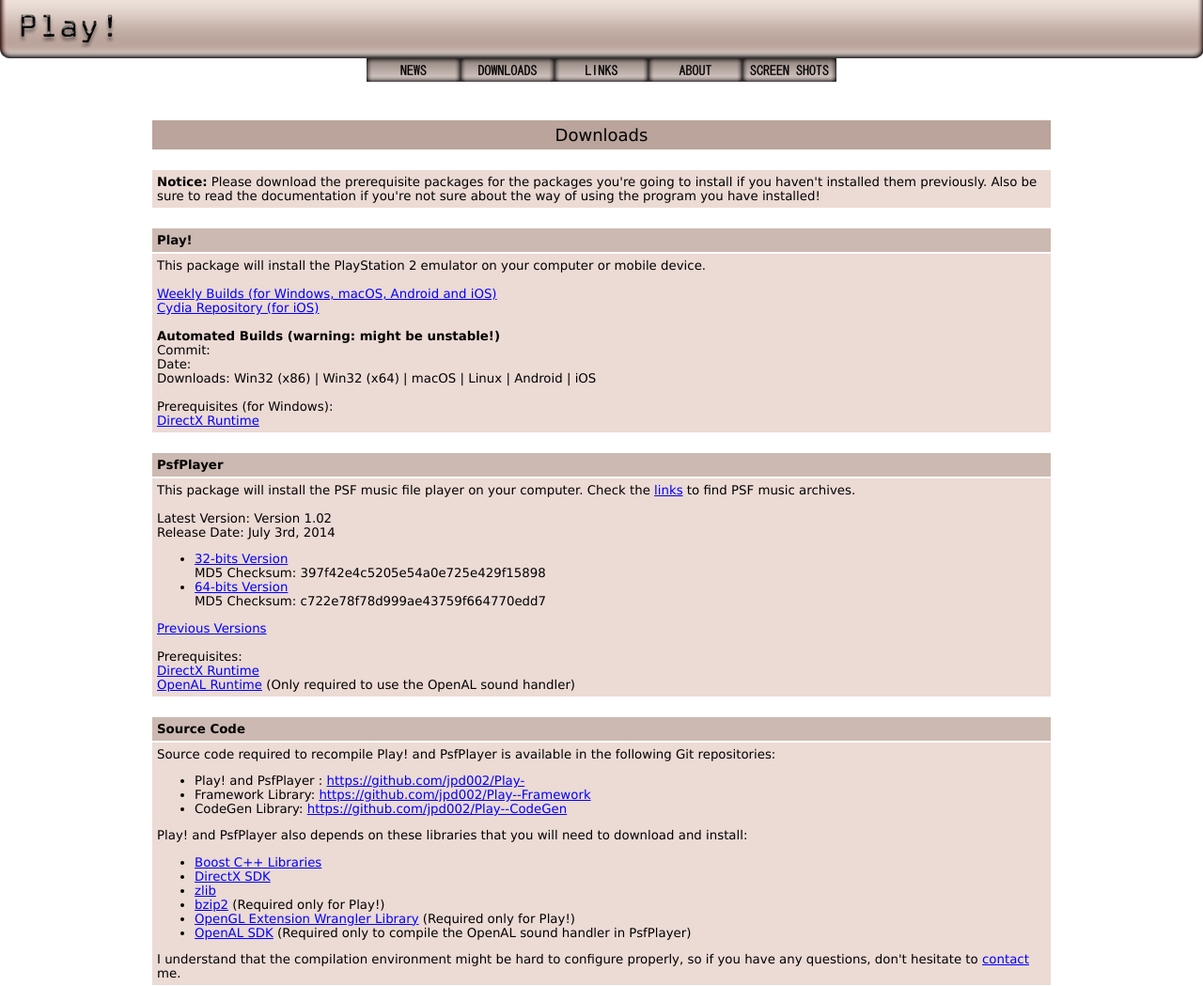
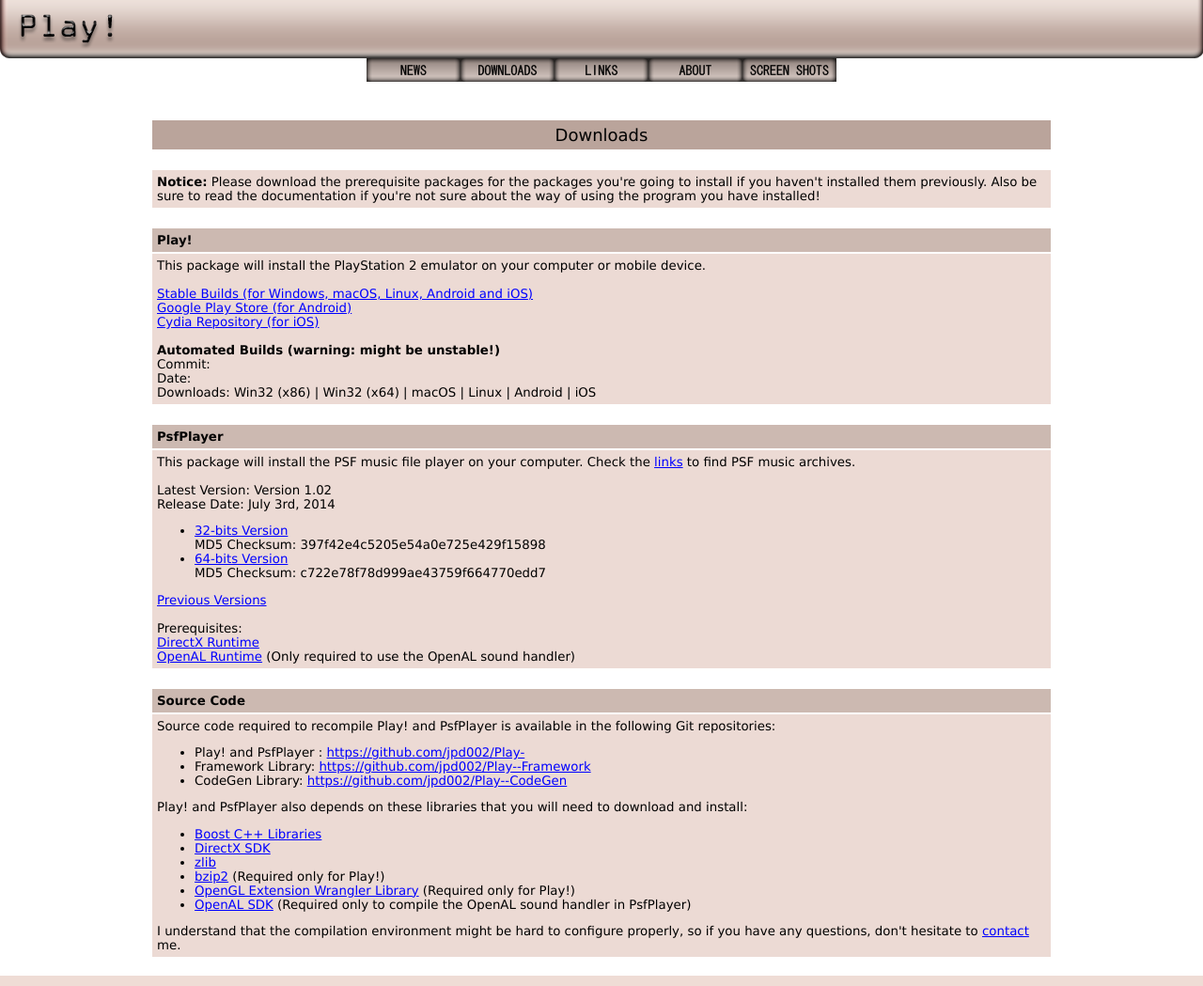
Before and after one commit to jpd002/PlayWebSite, a PHP site: page /downloads.php in a window 1280 px wide. Shown: the top 1049 px of the page at 94% size. Run offline with PHP 8.4, Linux system fonts and the light colour scheme.

Commit message:
Update Downloads section.
Remove weekly builds and add Google Play Store link.

```diff
--- a/downloads.php
+++ b/downloads.php
@@ -113,7 +113,9 @@ include("config.php");
 						<br />
 						<br />
 
-						<a href="./downloads/play/weekly/">Weekly Builds (for Windows, macOS, Android and iOS)</a>
+						<a href="./downloads/play/stable/">Stable Builds (for Windows, macOS, Linux, Android and iOS)</a>
+						<br />
+						<a href="https://play.google.com/store/apps/details?id=com.virtualapplications.play">Google Play Store (for Android)</a>
 						<br />
 						<a href="http://cydia.purei.org">Cydia Repository (for iOS)</a>
 						<br />
@@ -129,12 +131,6 @@ include("config.php");
 						<div>
 							Downloads: <a id="build-download-win32x86">Win32 (x86)</a> | <a id="build-download-win32x64">Win32 (x64)</a> | <a id="build-download-macos">macOS</a> | <a id="build-download-linux">Linux</a> | <a id="build-download-android">Android</a> | <a id="build-download-ios">iOS</a>
 						</div>
-
-						<br />
-
-						Prerequisites (for Windows):
-						<br />
-						<a href="http://www.microsoft.com/downloads/details.aspx?FamilyID=2DA43D38-DB71-4C1B-BC6A-9B6652CD92A3&amp;displaylang=en">DirectX Runtime</a>
 					</div>
 				</td>
 			</tr>
```
